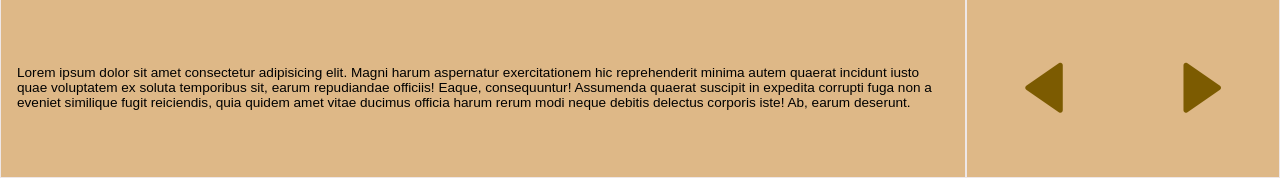
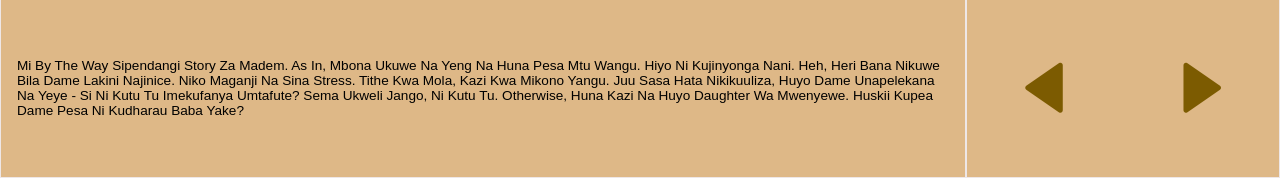
Before and after one commit to magvtv/09_Hyprplxd, a plain HTML site: page Web Grid/webgrid.html in a window 1280 px wide. Shown: the part 622-800 px from the top of the page. Drawn offline with nearby package versions, Linux system fonts and the light colour scheme; a web font is replaced by a local one.

Commit message:
modified the paragraphs from lorem ipsum texts to sensible messages

```diff
--- a/Web Grid/webgrid.css
+++ b/Web Grid/webgrid.css
@@ -119,15 +119,6 @@ main>article>.article {
     border: 1px solid var(--border-color);
 }
 
-main>article>.detail-section,
-main>article>.nav-section {
-    /* border-left: 1px solid var(--border-color); */
-}
-
-main>article>.title-section,
-main>article>.nav-section {
-    /* border-top: 1px solid var(--border-color); */
-}
 
 .image-section {
     background-image: url(https://rb.gy/jv8jh);
@@ -158,6 +149,7 @@ main>article>.nav-section {
 
 .detail-section>p {
     font-size: .85em;
+    text-transform: capitalize;
 }
 
 .article-nav-section {
--- a/Web Grid/webgrid.html
+++ b/Web Grid/webgrid.html
@@ -49,8 +49,7 @@
             </div>
             <div class="detail-section article">
                 <p>
-                    Lorem ipsum dolor sit amet consectetur adipisicing elit. Magni harum aspernatur exercitationem hic reprehenderit minima autem quaerat incidunt iusto quae voluptatem ex soluta temporibus sit, earum repudiandae officiis! Eaque, consequuntur!
-                    Assumenda quaerat suscipit in expedita corrupti fuga non a eveniet similique fugit reiciendis, quia quidem amet vitae ducimus officia harum rerum modi neque debitis delectus corporis iste! Ab, earum deserunt.
+                    kwani ni kesho mtu wangu. kila siku ni story tu za jaba. wacha ufala bana, soma na upate skili - unang'ethia mpaka lini mzeya... changamka we mang'aa. kila siku tu ni kuwika vile ruto amepandisha vitu bei na wewe kazi ni kumwaga mate na spoof, nugu wewe bana. wachan mchezo na ufanye kazi. pata pesa, kwani utakuwa maskini mpaka lini jango?
                 </p>
             </div>
             <div class="article-nav-section article">
@@ -67,12 +66,7 @@
             </div>
             <div class="detail-section article">
                 <p>
-                    Lorem ipsum dolor sit amet consectetur adipisicing elit. Magni harum aspernatur exercitationem hic
-                    reprehenderit minima autem quaerat incidunt iusto quae voluptatem ex soluta temporibus sit, earum
-                    repudiandae officiis! Eaque, consequuntur!
-                    Assumenda quaerat suscipit in expedita corrupti fuga non a eveniet similique fugit reiciendis, quia
-                    quidem amet vitae ducimus officia harum rerum modi neque debitis delectus corporis iste! Ab, earum
-                    deserunt.
+                    mi by the way sipendangi story za madem. as in, mbona ukuwe na yeng na huna pesa mtu wangu. hiyo ni kujinyonga nani. heh, heri bana nikuwe bila dame lakini najinice. niko maganji na sina stress. tithe kwa Mola, kazi kwa mikono yangu. juu sasa hata nikikuuliza, huyo dame unapelekana na yeye - si ni kutu tu imekufanya umtafute? sema ukweli jango, ni kutu tu. otherwise, huna kazi na huyo daughter wa mwenyewe. huskii kupea dame pesa ni kudharau baba yake?
                 </p>
             </div>
             <div class="article-nav-section article">
@@ -89,12 +83,7 @@
             </div>
             <div class="detail-section article">
                 <p>
-                    Lorem ipsum dolor sit amet consectetur adipisicing elit. Magni harum aspernatur exercitationem hic
-                    reprehenderit minima autem quaerat incidunt iusto quae voluptatem ex soluta temporibus sit, earum
-                    repudiandae officiis! Eaque, consequuntur!
-                    Assumenda quaerat suscipit in expedita corrupti fuga non a eveniet similique fugit reiciendis, quia
-                    quidem amet vitae ducimus officia harum rerum modi neque debitis delectus corporis iste! Ab, earum
-                    deserunt.
+                    wacha sasa nikushow broskie. hakuna kitu nzuri hii maisha kama kuwork hard. kwanza ile mpaka unaanza kulive your dream? aah hiyo shit ni a whole other level you guy my guy. by the way nikianza hata kukushow goals zangu, utatii tu yaani. mi naye sicheki na hii life. God amenisaidia gift of life halafu nakaa tu ndee kama mlango ya choo? hata heri mlango ya choo husongeshwa songeshwa.
                 </p>
             </div>
             <div class="article-nav-section article">
@@ -112,12 +101,7 @@
             </div>
             <div class="detail-section article">
                 <p>
-                    Lorem ipsum dolor sit amet consectetur adipisicing elit. Magni harum aspernatur exercitationem hic
-                    reprehenderit minima autem quaerat incidunt iusto quae voluptatem ex soluta temporibus sit, earum
-                    repudiandae officiis! Eaque, consequuntur!
-                    Assumenda quaerat suscipit in expedita corrupti fuga non a eveniet similique fugit reiciendis, quia
-                    quidem amet vitae ducimus officia harum rerum modi neque debitis delectus corporis iste! Ab, earum
-                    deserunt.
+                    my purpose in life is to make my family happy. that is all. if that will eventually make them proud of me, that is another blessing on top. for real, i just want mom and dad to see us shine. not to be cloaked by the problems sumounting them each day - but to always look up and thank God for such a wonderful set of kids they have.
                 </p>
             </div>
             <div class="article-nav-section article">
```
